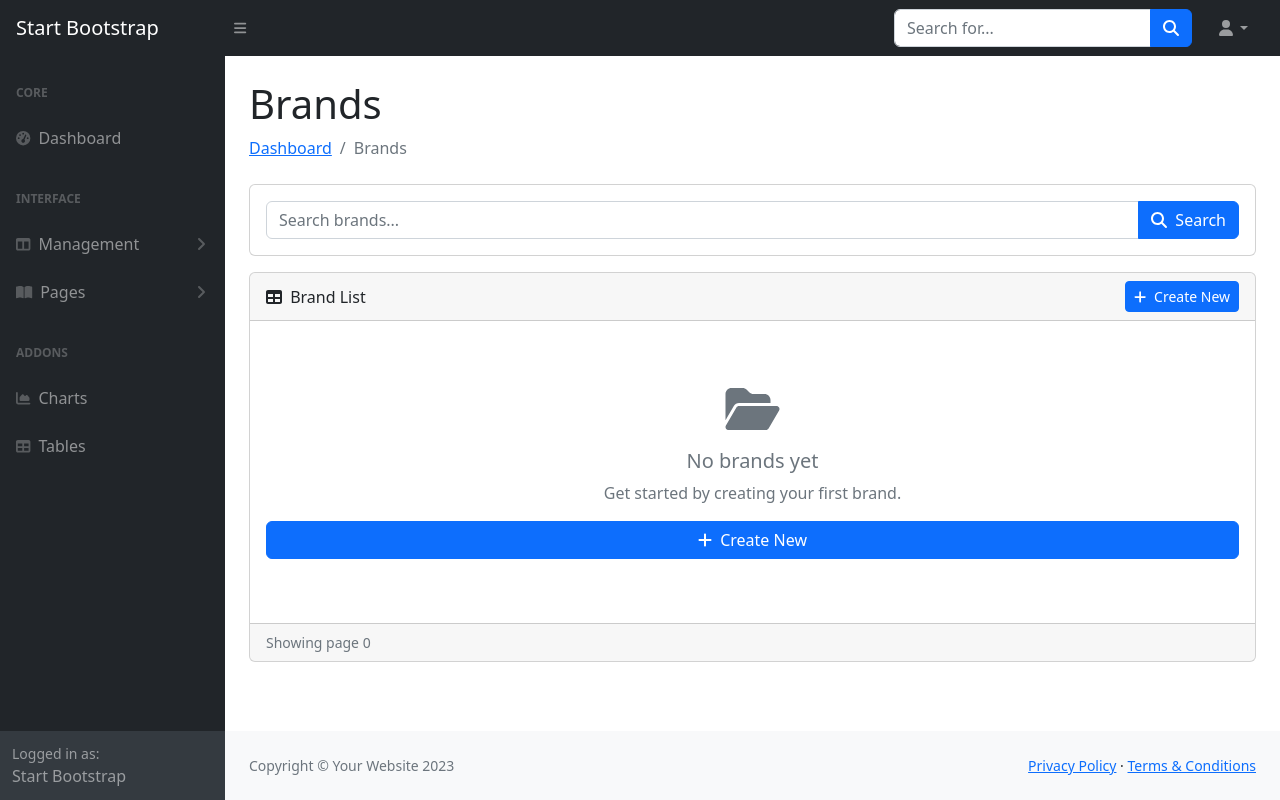
After one commit to mohamedibrahimnabih/ECommerce534, an ASP.NET Core app: template ECommerce534/Areas/Admin/Views/Brand/Index.cshtml in a window 1280 px wide. The commit adds this page. Run offline with ASP.NET Core 8, Linux system fonts and the light colour scheme; the template is opened without the code that fills it, so the values that code supplies are empty; some libraries are stand-ins or nearby versions.

Commit message:
CRUD operation on brand model

```diff
--- /dev/null
+++ b/ECommerce534/Areas/Admin/Views/Brand/Index.cshtml
@@ -0,0 +1,164 @@
+@model BrandWithFilterVM
+
+<main>
+    <div class="container-fluid px-4">
+        <h1 class="mt-4">Brands</h1>
+        <ol class="breadcrumb mb-4">
+            <li class="breadcrumb-item"><a href="#">Dashboard</a></li>
+            <li class="breadcrumb-item active">Brands</li>
+        </ol>
+
+        <div class="card mb-3">
+            <div class="card-body">
+                <form action="/Admin/Brand/index">
+                    <div class="input-group">
+                        <input type="text" class="form-control" name="q" value="@Model.Q" placeholder="Search brands..." />
+
+                        <button type="submit" class="btn btn-primary">
+                            <i class="fas fa-search me-1"></i> Search
+                        </button>
+                    </div>
+                </form>
+            </div>
+        </div>
+
+        <div class="card mb-4">
+            <div class="card-header d-flex justify-content-between align-items-center">
+                <div>
+                    <i class="fas fa-table me-1"></i>
+                    Brand List
+                </div>
+                <a href="/Admin/Brand/Create" class="btn btn-primary btn-sm">
+                    <i class="fas fa-plus me-1"></i> Create New
+                </a>
+            </div>
+            <div class="card-body">
+                @if (!Model.Brands.Any())
+                {
+                    <div class="text-center py-5 text-muted" style="display: flex;
+                        justify-content: center;
+                        flex-direction: column;">
+                        @if (string.IsNullOrWhiteSpace(Model.Q))
+                        {
+                            <i class="fas fa-folder-open fa-3x mb-3 d-block"></i>
+                            <h5>No brands yet</h5>
+                            <p class="mb-3">Get started by creating your first brand.</p>
+                            <a href="#" class="btn btn-primary">
+                                <i class="fas fa-plus me-1"></i> Create New
+                            </a>
+                        }
+                        else
+                        {
+                            <i class="fas fa-search fa-3x mb-3 d-block"></i>
+                            <h5>No results for &ldquo;@Model.Q&rdquo;</h5>
+                            <p class="mb-3">Try a different search term.</p>
+                            <a href="/Admin/Brand/index" class="btn btn-outline-secondary">
+                                <i class="fas fa-times me-1"></i> Clear Search
+                            </a>
+                        }
+                    </div>
+                }
+                else
+                {
+                    <table id="datatablesSimple" class="table table-bordered table-striped table-hover align-middle">
+                        <thead class="table-dark">
+                            <tr>
+                                <th scope="col" style="width:60px;">#</th>
+                                <th scope="col">Name</th>
+                                <th scope="col">Status</th>
+                                <th scope="col">Img</th>
+                                <th scope="col" class="text-center" style="width:160px;">Actions</th>
+                            </tr>
+                        </thead>
+                        <tbody>
+                            @foreach (var item in Model.Brands)
+                            {
+                                <tr>
+                                    <td>@item.Id</td>
+                                    <td>@item.Name</td>
+                                    <td>
+                                        @if (item.Status)
+                                        {
+                                            <span class="badge bg-success">Active</span>
+                                        }
+                                        else
+                                        {
+                                            <span class="badge bg-secondary">Inactive</span>
+                                        }
+                                    </td>
+                                    <td><img src="~/images/brands/@item.Logo" width="150px" /></td>
+                                    <td class="text-center">
+                                        <a href="/Admin/Brand/Edit/@item.Id" class="btn btn-warning btn-sm me-1" title="Edit">
+                                            <i class="fas fa-edit"></i> Edit
+                                        </a>
+                                        <a href="/Admin/Brand/Delete/@item.Id"
+                                           class="btn btn-danger btn-sm btn-delete" title="Delete"
+                                           data-name="@item.Name">
+                                            <i class="fas fa-trash"></i> Delete
+                                        </a>
+                                    </td>
+                                </tr>
+                            }
+                        </tbody>
+                    </table>
+                }
+            </div>
+            <div class="card-footer d-flex justify-content-between align-items-center">
+                <span class="text-muted small">Showing page @Model.CurrentPage</span>
+                <nav>
+                    <ul class="pagination pagination-sm mb-0">
+                        @if (Model.CurrentPage > 1)
+                        {
+                            <li class="page-item">
+                                <a class="page-link" href="/Admin/Brand/index?pg=@(Model.CurrentPage - 1)">&laquo; Prev</a>
+                            </li>
+                        }
+                        <li class="page-item" style="display: flex;">
+                            @for(int i = 1; i <= Model.TotalPages; i++)
+                            {
+                                if (@Model.CurrentPage == i)
+                                {
+                                    <a class="page-link active" href="/Admin/Brand/index?pg=@i">@i</a>
+                                }
+                                else
+                                {
+                                    <a class="page-link" href="/Admin/Brand/index?pg=@i">@i</a>
+                                }
+                            }
+                        </li>
+                        <li class="page-item">
+                            @if (Model.CurrentPage < Model.TotalPages)
+                            {
+                                <a class="page-link" href="/Admin/Brand/index?pg=@(Model.CurrentPage + 1)">Next &raquo;</a>
+                            }
+                        </li>
+                    </ul>
+                </nav>
+            </div>
+        </div>
+    </div>
+</main>
+
+@section scripts {
+    <script>
+        document.querySelectorAll('.btn-delete').forEach(btn => {
+            btn.addEventListener('click', function (e) {
+                e.preventDefault();
+                const url = this.href;
+                const name = this.dataset.name;
+                Swal.fire({
+                    title: 'Delete Brand?',
+                    text: `"${name}" will be permanently removed.`,
+                    icon: 'warning',
+                    showCancelButton: true,
+                    confirmButtonColor: '#dc3545',
+                    cancelButtonColor: '#6c757d',
+                    confirmButtonText: 'Yes, delete it',
+                    cancelButtonText: 'Cancel'
+                }).then(result => {
+                    if (result.isConfirmed) window.location.href = url;
+                });
+            });
+        });
+    </script>
+}
--- a/ECommerce534/Views/Shared/_AdminLayout.cshtml
+++ b/ECommerce534/Views/Shared/_AdminLayout.cshtml
@@ -55,14 +55,14 @@
                         </a>
                         <div class="collapse" id="collapseLayouts" aria-labelledby="headingOne" data-bs-parent="#sidenavAccordion">
                             <nav class="sb-sidenav-menu-nested nav">
-                                <a class="nav-link" href="">Categories</a>
-                                <a class="nav-link" href="">Brands</a>
-                                <a class="nav-link" href="">Products</a>
-                                <a class="nav-link" href="">Users</a>
-                                <a class="nav-link" href="">Orders</a>
-                                <a class="nav-link" href="">Promotions</a>
-                                <a class="nav-link" href="">Tickets</a>
-                                <a class="nav-link" href="">Sliders</a>
+                                <a class="nav-link" href="/Admin/Category">Categories</a>
+                                <a class="nav-link" href="/Admin/Brand">Brands</a>
+                                <a class="nav-link" href="/Admin/Product">Products</a>
+                                <a class="nav-link" href="/Admin/User">Users</a>
+                                <a class="nav-link" href="/Admin/Order">Orders</a>
+                                <a class="nav-link" href="/Admin/Promotion">Promotions</a>
+                                <a class="nav-link" href="/Admin/Ticket">Tickets</a>
+                                <a class="nav-link" href="/Admin/Slider">Sliders</a>
                             </nav>
                         </div>
                         <a class="nav-link collapsed" href="#" data-bs-toggle="collapse" data-bs-target="#collapsePages" aria-expanded="false" aria-controls="collapsePages">
```
Also changed, not shown: ECommerce534/Areas/Admin/Controllers/BrandController.cs (added, +125 -0 lines), ECommerce534/Areas/Admin/Views/Brand/Create.cshtml (added, +48 -0 lines), ECommerce534/Areas/Admin/Views/Brand/Edit.cshtml (added, +84 -0 lines), ECommerce534/Services/CloudUpload.cs (added, +7 -0 lines), ECommerce534/Services/FileUpload.cs (added, +51 -0 lines), ECommerce534/Services/IServices/IFileUpload.cs (added, +8 -0 lines), ECommerce534/ViewModels/BrandWithFilterVM.cs (added, +9 -0 lines), ECommerce534/wwwroot/images/brands/11fcb2be-9c6a-4602-a0c1-8e4c81e3b464-23-11-2026-07-12-58.jpeg (added), ECommerce534/wwwroot/images/brands/199117bb-7ea2-45ce-b725-7b704693861e-23-11-2026-06-25-36.jpg (added), ECommerce534/wwwroot/images/brands/24904ab6-a465-40f6-a282-c9a2e12b0c96-23-11-2026-06-27-26.jpeg (added), ECommerce534/wwwroot/images/brands/39a7043e-6c24-4e3d-8ce6-73551a43f65f-23-11-2026-07-35-01.jpg (added), ECommerce534/wwwroot/images/brands/9d3a60a4-7002-4ea3-a5b9-64f9afd768a9-23-11-2026-07-14-05.png (added), ECommerce534/wwwroot/images/brands/cb67a82a-829e-43e6-8e0d-8e8f4e25da6e-23-11-2026-07-35-53.png (added), ECommerce534/wwwroot/images/brands/d5ca9d14-ba5a-4fef-849d-57c85073286a-23-11-2026-07-32-25.png (added), 1 more files.
